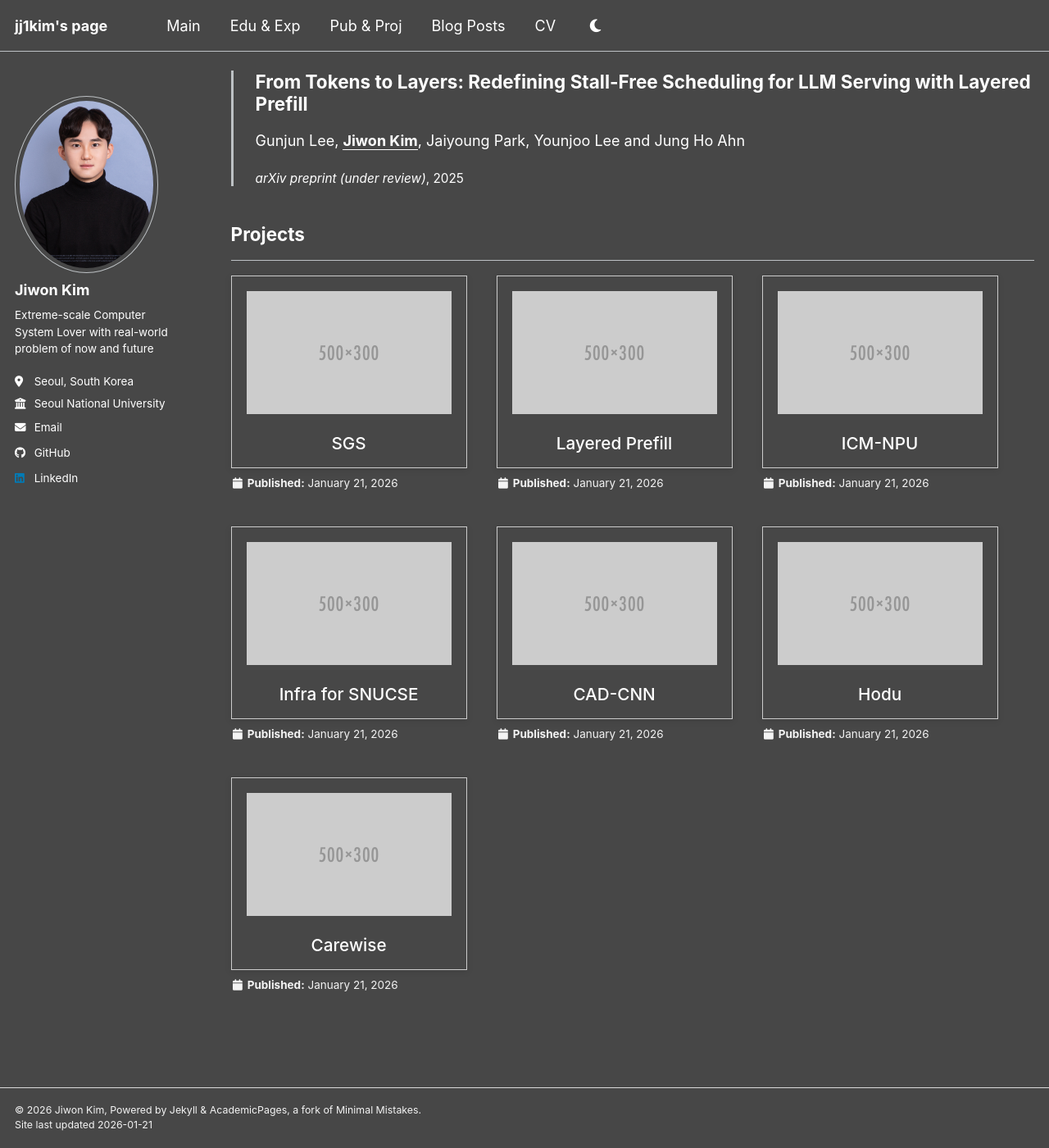
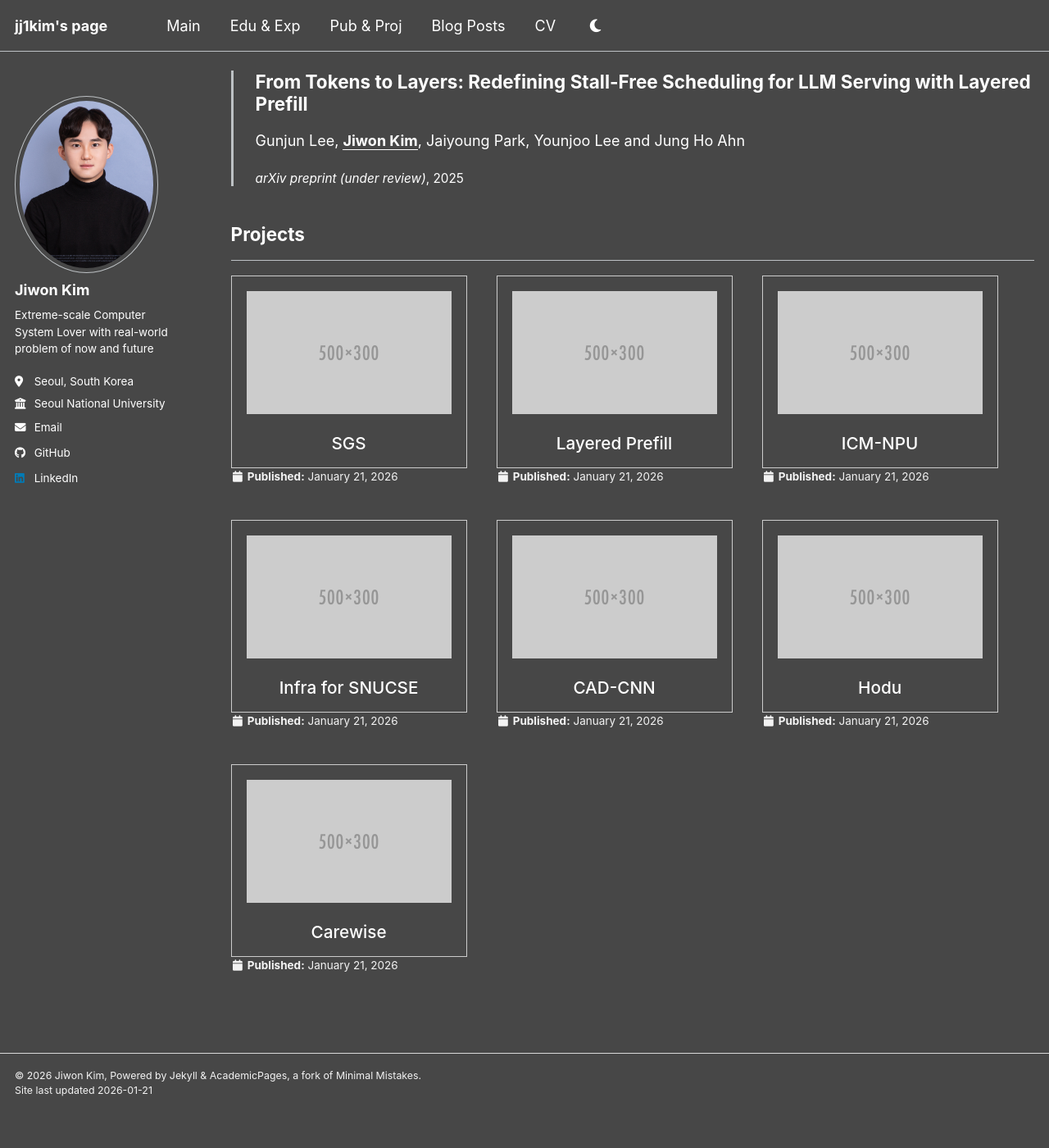
Before and after one commit to jj1kim/jj1kim.github.io, a Jekyll site: the page built from _pages/pub-proj.html, in a window 1280 px wide and 1400 px high, scrolled down 187 px. Shown: the whole window at 82% size. Built offline with Jekyll 4.4.1, drawn with Linux system fonts in a browser that asks for light colours; a script bundle is joined from its source files by our own code; library files that are not in the unit come from our copies; after the commit the page ends 1545 px from its top, so only the background shows below that.

Commit message:
Revert "add shadow again"

```diff
--- a/_pages/pub-proj.html
+++ b/_pages/pub-proj.html
@@ -51,7 +51,6 @@
     justify-content: flex-start;
     align-items: flex-start;
     overflow: visible !important;
-    padding-bottom: 1em; /* Extra space for shadows at the bottom */
   }
 
   /* Ensure grid items don't use float in portfolio grid */
@@ -85,7 +84,7 @@
     border-left: 1px solid #999 !important;
     border-radius: 0; /* Sharp corners */
     background-color: var(--global-bg-color);
-    transition: transform 0.2s ease, box-shadow 0.2s ease;
+    transition: transform 0.2s ease;
     cursor: pointer;
     /* Card adjusts to content size */
     width: 100%;
@@ -93,14 +92,14 @@
     max-width: none;
     overflow: visible !important;
     box-sizing: border-box !important;
-    /* Add shadow below the card */
-    box-shadow: 0 2px 8px rgba(0, 0, 0, 0.1);
-    margin-bottom: 8px; /* Space for shadow */
+    /* Remove shadow */
+    box-shadow: none;
+    margin-bottom: 0;
   }
 
   .portfolio-card:hover {
     transform: translateY(-4px);
-    box-shadow: 0 4px 12px rgba(0, 0, 0, 0.2);
+    box-shadow: none;
   }
 
   /* Dark mode: lighter border */
```
